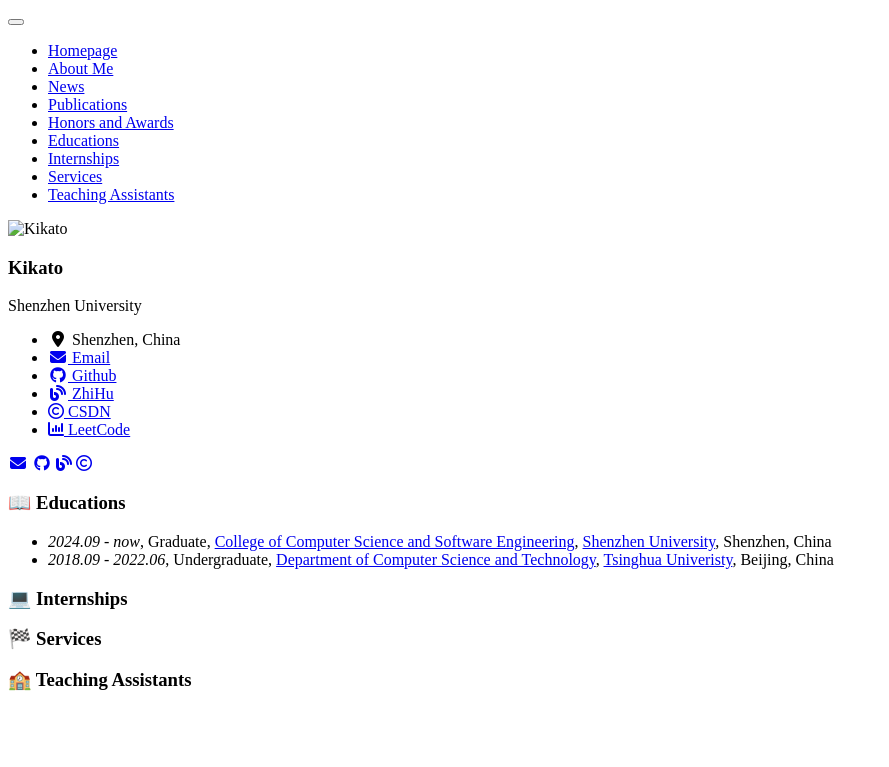
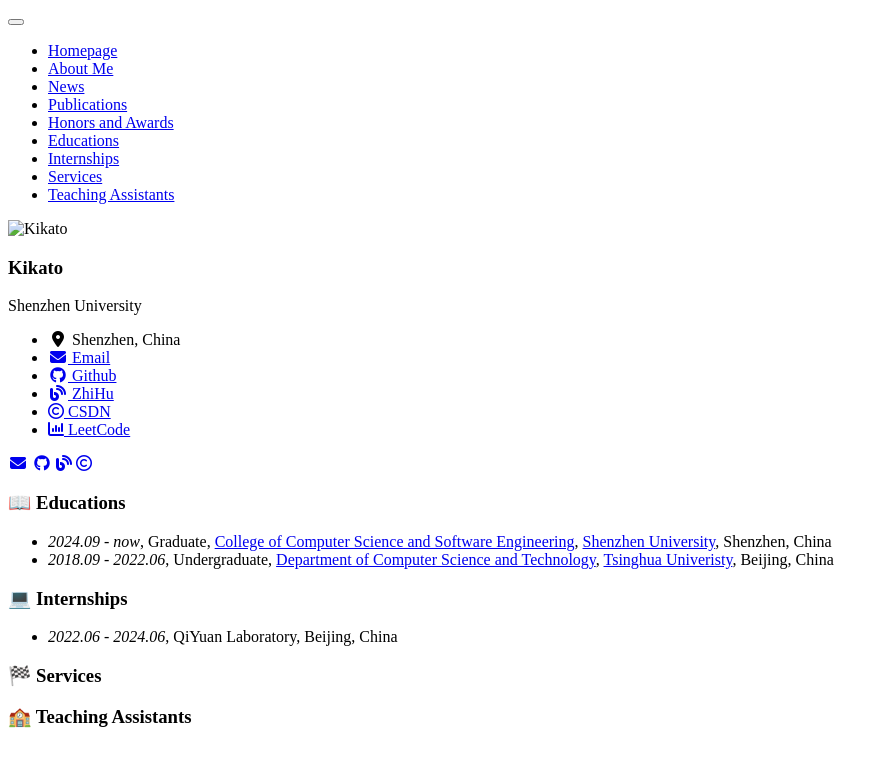
Before and after one commit to kikato2022/kikato2022.github.io, a Jekyll site: the page built from _pages/includes/others.md, in a window 1280 px wide. Shown: the top 767 px of the page, without its empty margins (0-889 px from the left). Built offline with Jekyll 4.4.1, drawn with Linux system fonts in a browser that asks for light colours; nearby versions of some CDN libraries; our own code applies the rules of GitHub Pages for plain Markdown files.

Commit message:
Update others.md

```diff
--- a/_pages/includes/others.md
+++ b/_pages/includes/others.md
@@ -3,7 +3,7 @@
 - *2018.09 - 2022.06*, Undergraduate, [Department of Computer Science and Technology](https://www.cs.tsinghua.edu.cn/), [Tsinghua Univeristy](https://www.tsinghua.edu.cn/), Beijing, China
 
 # 💻 Internships
-
+- *2022.06 - 2024.06*, QiYuan Laboratory, Beijing, China
 
 # 🏁 Services
 
```
